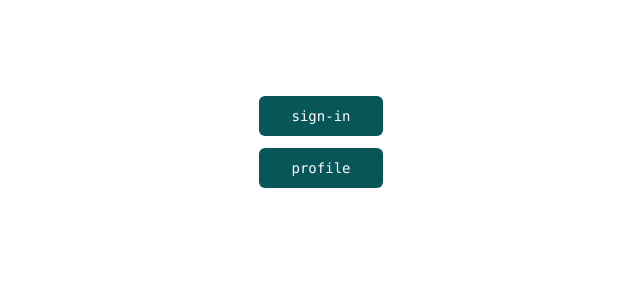
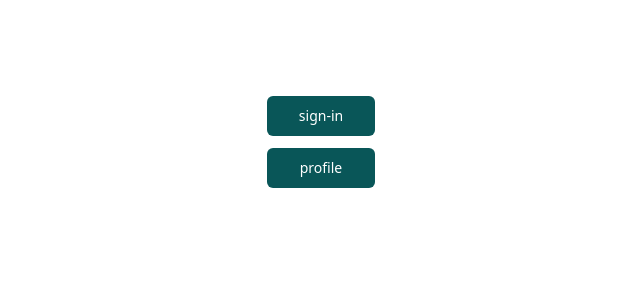
Before and after one commit to Quest-Finder/temvagamestre.frontend, a Next.js app: page / in a window 1280 px wide. Shown: the top 300 px of the page, without its empty margins (319-959 px from the left). Built offline with nearby package versions, Linux system fonts and the light colour scheme.

Commit message:
feat: add font roboto

```diff
--- a/tailwind.config.js
+++ b/tailwind.config.js
@@ -90,6 +90,9 @@ module.exports = {
           950: '#2C2423',
         },
       },
+      fontFamily: {
+        mono: ['var(--font-roboto))'],
+      },
       keyframes: {
         'accordion-down': {
           from: { height: 0 },
```
